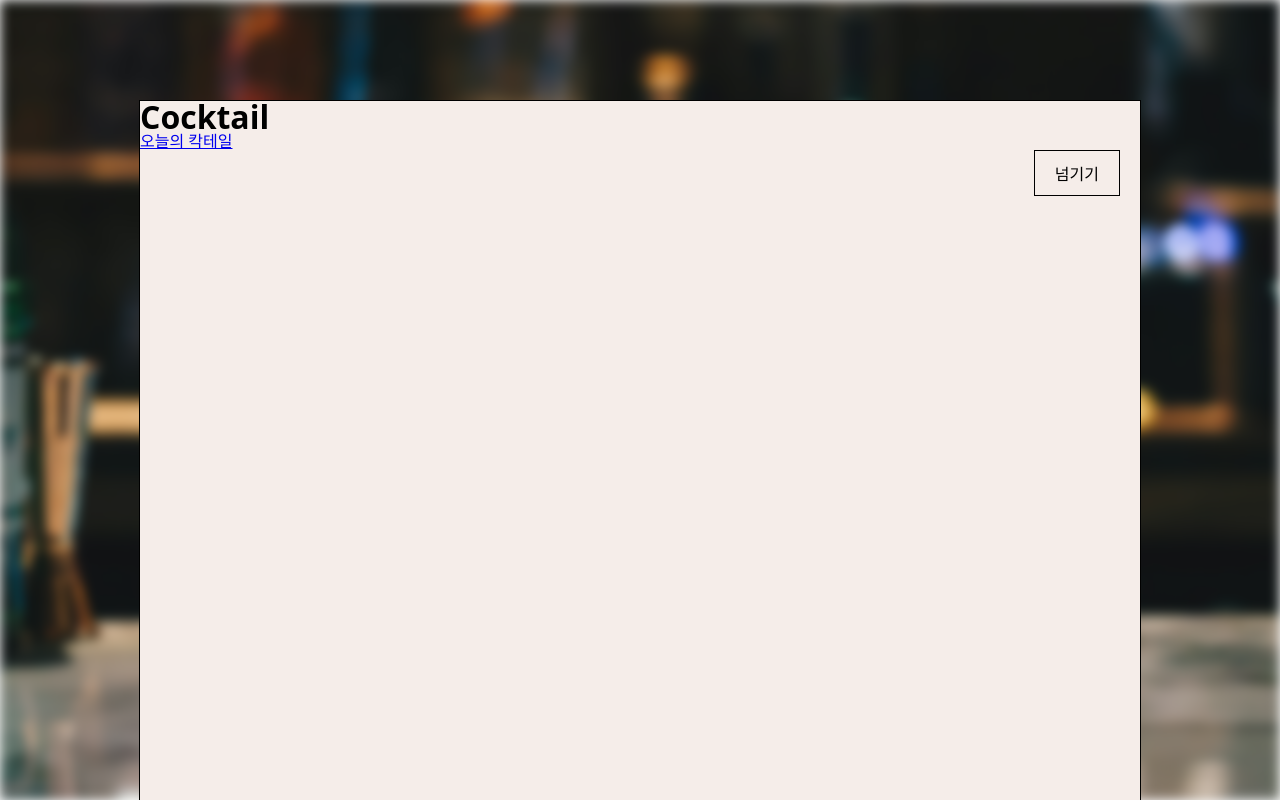
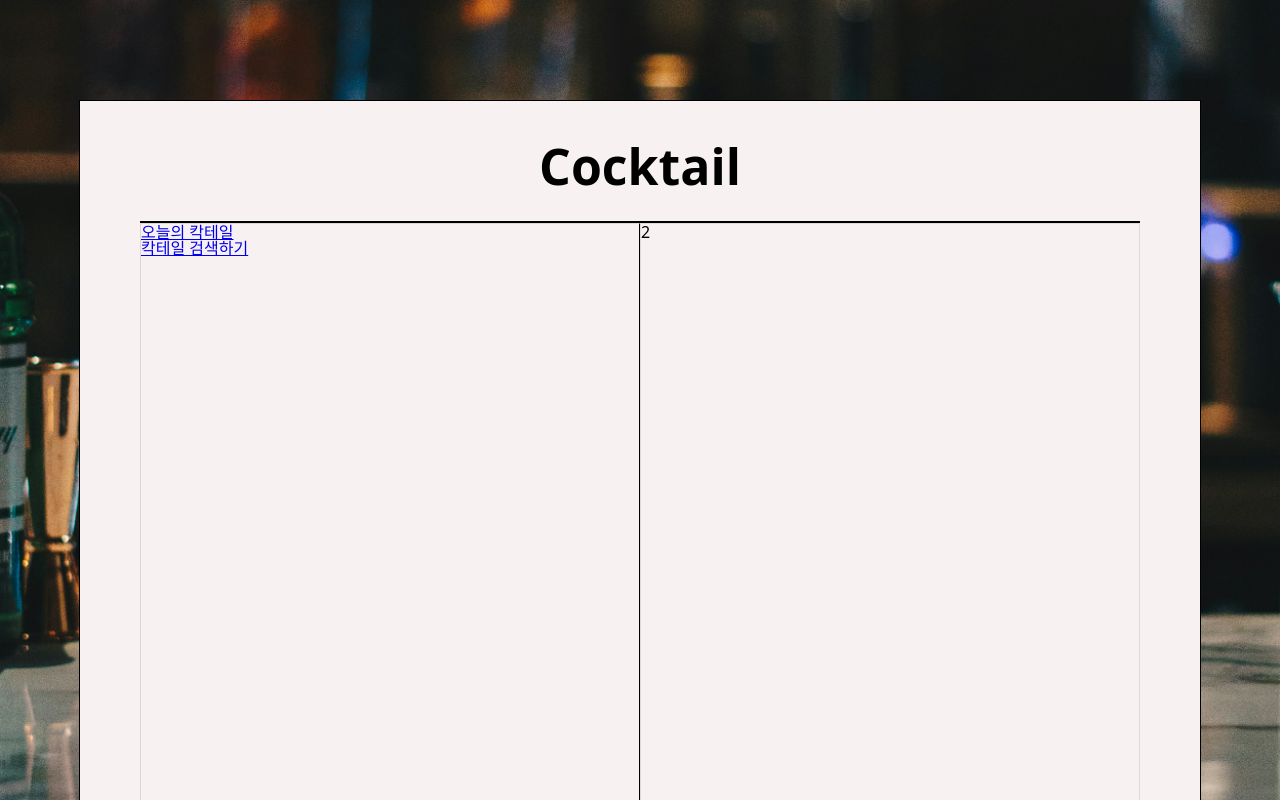
Before and after one commit to dali1999/Garnish, a Next.js app: page / in a window 1280 px wide. Shown: the top 800 px of the page. Built offline with nearby package versions, Linux system fonts and the light colour scheme; a web font is replaced by a local one.

Commit message:
feat: 칵테일 검색 페이지 구현

```diff
--- a/pages/api/api.ts
+++ b/api.ts
@@ -1,29 +1,34 @@
 const BASE_URL = 'https://www.thecocktaildb.com/api/json/v1/1';
 
+// 랜덤 칵태일
 export async function getRandomCocktail() {
   const url = `${BASE_URL}/random.php`;
   const response = await fetch(url);
   return response.json();
 }
 
+// 이름으로 칵테일 검색
 export async function getCocktailByName(name: string) {
   const url = `${BASE_URL}/search.php?s=${name}`;
   const response = await fetch(url);
   return response.json();
 }
 
+// 첫글자로 검색
 export async function getCocktailByFirstLetter(letter: string) {
   const url = `${BASE_URL}/search.php?f=${letter}`;
   const response = await fetch(url);
   return response.json();
 }
 
+// 이름으로 재료 검색
 export async function getIngredientByName(name: string) {
   const url = `${BASE_URL}/search.php?i=${name}`;
   const response = await fetch(url);
   return response.json();
 }
 
+// 아이디로 칵테일 세부사항
 export async function getCocktailDetailsById(id: string) {
   const url = `${BASE_URL}/lookup.php?i=${id}`;
   const response = await fetch(url);
--- /dev/null
+++ b/components/home/MainContent.style.ts
@@ -0,0 +1,44 @@
+import styled from 'styled-components';
+
+export const Container = styled.div`
+  padding: 40px 60px;
+  background-color: #f8f1f1;
+  margin-top: 100px;
+  width: 1000px;
+  height: 1000px;
+  z-index: 0;
+  border: 1px solid black;
+  position: absolute;
+  top: 0;
+  transition: opacity 0.5s ease;
+
+  display: flex;
+  flex-direction: column;
+  align-items: center;
+`;
+
+export const Title = styled.h1`
+  font-size: 50px;
+  margin-bottom: 30px;
+`;
+
+export const MenuContent = styled.div`
+  display: flex;
+  /* justify-content: center; */
+  border-top: 2px solid black;
+  width: 100%;
+  height: 100%;
+`;
+
+export const MenuLeft = styled.div`
+  display: flex;
+  flex-direction: column;
+  border: 1px solid rgba(0, 0, 0, 0.1);
+  border-right: 1px solid black;
+  width: 50%;
+`;
+
+export const MenuRight = styled.div`
+  border: 1px solid rgba(0, 0, 0, 0.1);
+  width: 50%;
+`;
--- /dev/null
+++ b/components/home/MainContent.tsx
@@ -0,0 +1,21 @@
+import React from 'react';
+import Link from 'next/link';
+import * as S from '@components/home/MainContent.style';
+
+function MainContent() {
+  return (
+    <S.Container>
+      <S.Title>Cocktail</S.Title>
+      <S.MenuContent>
+        <S.MenuLeft>
+          <Link href="/dailydrink">오늘의 칵테일</Link>
+          <Link href="/search-cocktail">칵테일 검색하기</Link>
+        </S.MenuLeft>
+
+        <S.MenuRight>2</S.MenuRight>
+      </S.MenuContent>
+    </S.Container>
+  );
+}
+
+export default MainContent;
--- a/pages/Home.style.ts
+++ b/pages/Home.style.ts
@@ -1,8 +1,4 @@
-import styled, { css } from 'styled-components';
-
-interface MainContentProps {
-  isVisible: boolean;
-}
+import styled from 'styled-components';
 
 export const Container = styled.div`
   display: flex;
@@ -16,13 +12,14 @@ export const BackgroundImageWrapper = styled.div`
   height: 100vh;
   position: fixed;
   top: 0;
-  filter: blur(6px);
-  -webkit-filter: blur(6px);
+  /* filter: blur(6px); */
+  /* -webkit-filter: blur(6px); */
   z-index: -1;
 `;
 
-const MainContentBase = css`
-  background-color: #f5ede9;
+export const MainContent = styled.div`
+  padding: 40px 60px;
+  background-color: #f8f1f1;
   margin-top: 100px;
   width: 1000px;
   height: 100vh;
@@ -31,18 +28,6 @@ const MainContentBase = css`
   position: absolute;
   top: 0;
   transition: opacity 0.5s ease;
-`;
-
-export const MainContent1 = styled.div<MainContentProps>`
-  ${MainContentBase}
-  opacity: ${({ isVisible }) => (isVisible ? 1 : 0)};
-  pointer-events: ${({ isVisible }) => (isVisible ? 'auto' : 'none')};
-`;
-
-export const MainContent2 = styled.div<MainContentProps>`
-  ${MainContentBase}
-  opacity: ${({ isVisible }) => (isVisible ? 0 : 1)};
-  pointer-events: ${({ isVisible }) => (isVisible ? 'none' : 'auto')};
 `;
 
 export const Button = styled.button`
--- a/pages/dailydrink/index.tsx
+++ b/pages/dailydrink/index.tsx
@@ -2,7 +2,7 @@ import React from 'react';
 import Image from 'next/image';
 import * as S from '@pages/dailydrink/dailydrink.style';
 import Ingredients from '@components/dailydrink/Ingredients';
-import useRandomCocktail from '@hooks/useQuery';
+import { useRandomCocktail } from '@hooks/queryHooks';
 
 type RandomData = {
   strDrink: string;
--- a/pages/index.tsx
+++ b/pages/index.tsx
@@ -1,25 +1,11 @@
-import Head from 'next/head';
-import Link from 'next/link';
+// import Link from 'next/link';
 import * as S from '@pages/Home.style';
 import barImage from '@assets/images/bar.jpg';
 import Image from 'next/image';
-import { useState } from 'react';
+import MainContent from '@components/home/MainContent';
 
 function Home() {
-  const [isContent1Visible, setContent1Visible] = useState<boolean>(true);
-
-  const toggleContentVisibility = () => {
-    setContent1Visible((prev) => !prev);
-  };
-
   return (
-    <>
-      <Head>
-        <title>Garnish</title>
-        <meta name="description" content="Choose your cocktail" />
-        <meta name="viewport" content="width=device-width, initial-scale=1" />
-        <link rel="icon" href="/favicon.ico" />
-      </Head>
     <S.Container>
       <S.BackgroundImageWrapper>
         <Image
@@ -30,18 +16,8 @@ function Home() {
         />
       </S.BackgroundImageWrapper>
 
-        <S.Button onClick={toggleContentVisibility}>넘기기</S.Button>
-        <S.MainContent1 isVisible={isContent1Visible}>
-          <h1>Cocktail</h1>
-          <Link href="/dailydrink">오늘의 칵테일</Link>
-        </S.MainContent1>
-
-        <S.MainContent2 isVisible={isContent1Visible}>
-          <h1>Ingredients</h1>
-          <Link href="/dailydrink">오늘의 칵테일</Link>
-        </S.MainContent2>
+      <MainContent />
     </S.Container>
-    </>
   );
 }
 
```
Also changed, not shown: components/search-cocktail/cocktail-lists.style.ts (added, +19 -0 lines), components/search-cocktail/cocktail-lists.tsx (added, +36 -0 lines), hooks/queryHooks.ts (added, +29 -0 lines), hooks/useQuery.ts (deleted, +0 -9 lines), pages/search-cocktail/index.tsx (added, +45 -0 lines), pages/search-cocktail/search-cocktail.style.ts (added, +12 -0 lines). Lines whose indentation alone changed are shown as unchanged.
